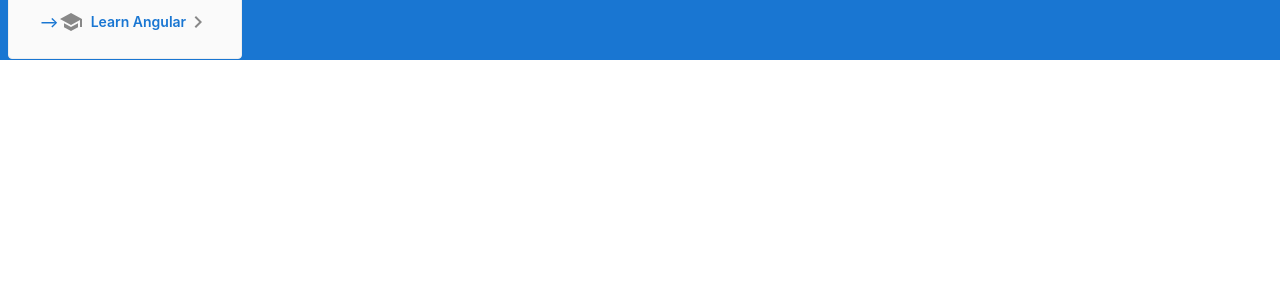
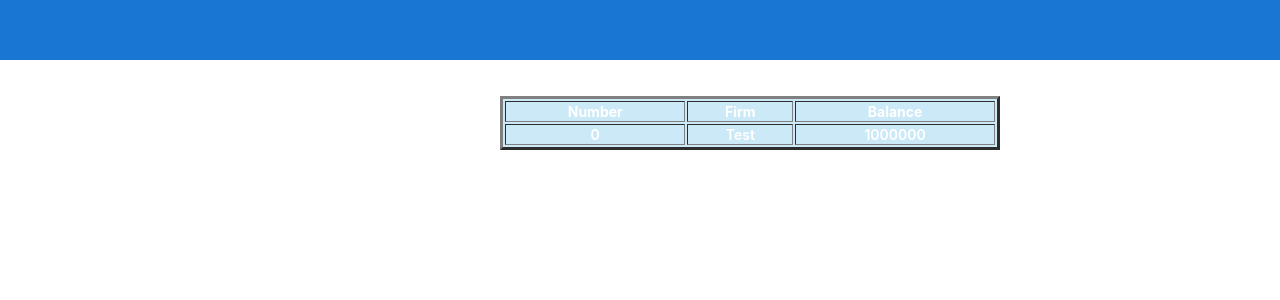
Before and after one commit to Dibtseva-Anna/Practice_angular2boot, an Angular app in the folder frontend/src/main/frontend/: page / in a window 1280 px wide. Shown: the top 300 px of the page. Built offline with nearby package versions, Linux system fonts and the light colour scheme.

Commit message:
Firms' balances table on the browther page was created

```diff
--- a/frontend/src/main/frontend/src/app/app.component.html
+++ b/frontend/src/main/frontend/src/app/app.component.html
@@ -45,6 +45,18 @@
     background-color: #1976d2;
     color: white;
     font-weight: 600;
+  }
+
+  .table {
+    top: 60px;
+    position: absolute;
+    margin-left: 500px;
+    width: 500px;
+    background-color: #cce9f8;
+  }
+
+  td {
+    text-align: center;
   }
 
   .toolbar img {
@@ -306,12 +318,22 @@
 
 <!-- Toolbar -->
 <div class="toolbar" role="banner">
-  <a class="card" target="_blank" rel="noopener" href="https://angular.io/tutorial">-->
-          <svg class="material-icons" xmlns="http://www.w3.org/2000/svg" width="24" height="24" viewBox="0 0 24 24"><path d="M5 13.18v4L12 21l7-3.82v-4L12 17l-7-3.82zM12 3L1 9l11 6 9-4.91V17h2V9L12 3z"/></svg>
+  <table class="table" name="Firms'BalancesTable" cols="3" border="3">
+    <caption><H3>Firms' balances</H3></caption>
+    <tr>
+      <th>Number</th>
+      <th>Firm</th>
+      <th>Balance</th>
+    </tr>
+    <tr><td>0</td><td>Test</td><td>1000000</td></tr>
+  </table>
 
-          <span>Learn Angular</span>
+<!--  <a class="card" target="_blank" rel="noopener" href="https://angular.io/tutorial">&ndash;&gt;-->
+<!--          <svg class="material-icons" xmlns="http://www.w3.org/2000/svg" width="24" height="24" viewBox="0 0 24 24"><path d="M5 13.18v4L12 21l7-3.82v-4L12 17l-7-3.82zM12 3L1 9l11 6 9-4.91V17h2V9L12 3z"/></svg>-->
 
-          <svg class="material-icons" xmlns="http://www.w3.org/2000/svg" width="24" height="24" viewBox="0 0 24 24"><path d="M10 6L8.59 7.41 13.17 12l-4.58 4.59L10 18l6-6z"/></svg>    </a>
+<!--          <span>Learn Angular</span>-->
+
+<!--          <svg class="material-icons" xmlns="http://www.w3.org/2000/svg" width="24" height="24" viewBox="0 0 24 24"><path d="M10 6L8.59 7.41 13.17 12l-4.58 4.59L10 18l6-6z"/></svg>    </a>-->
 
     <!--  <img-->
 <!--    width="40"-->
```
